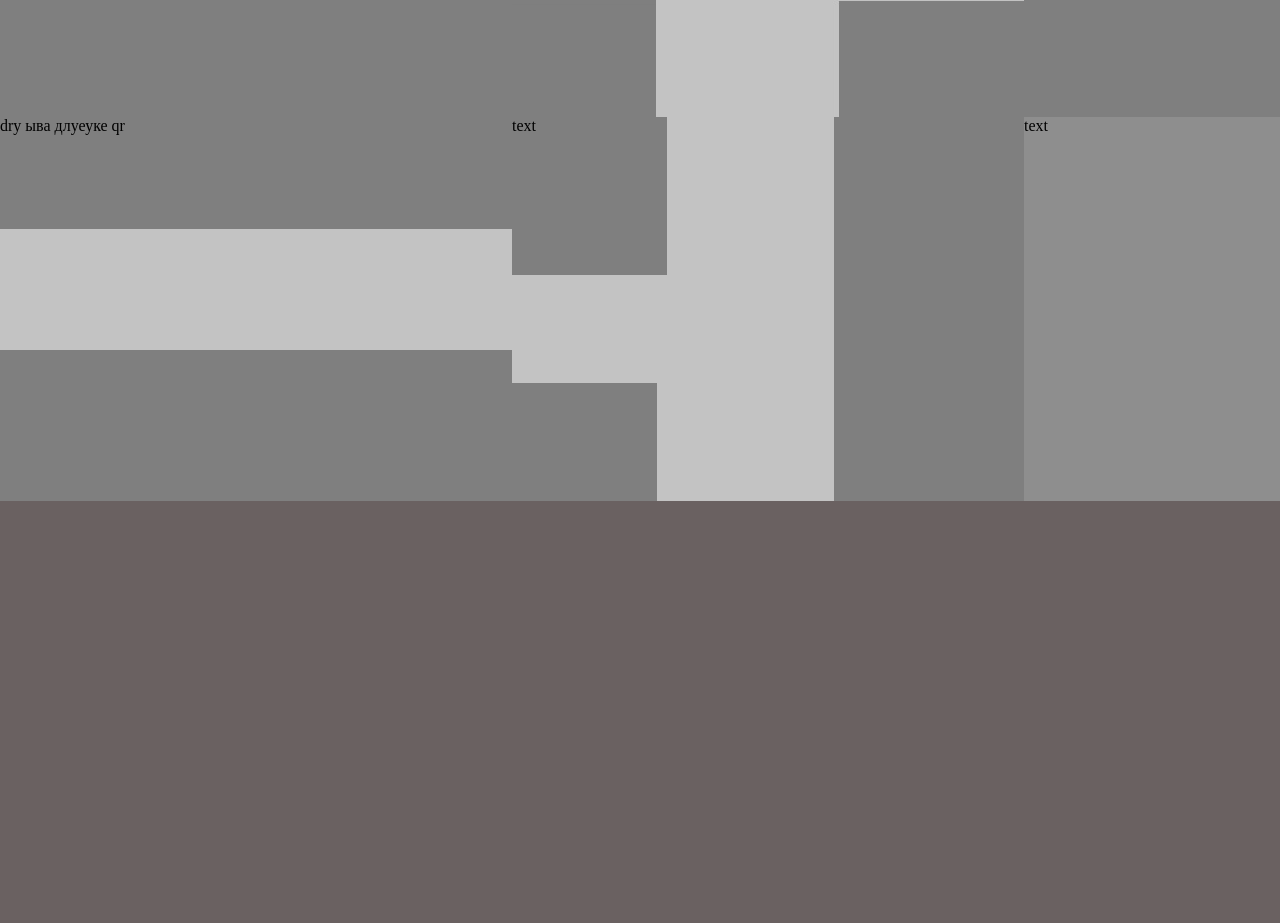
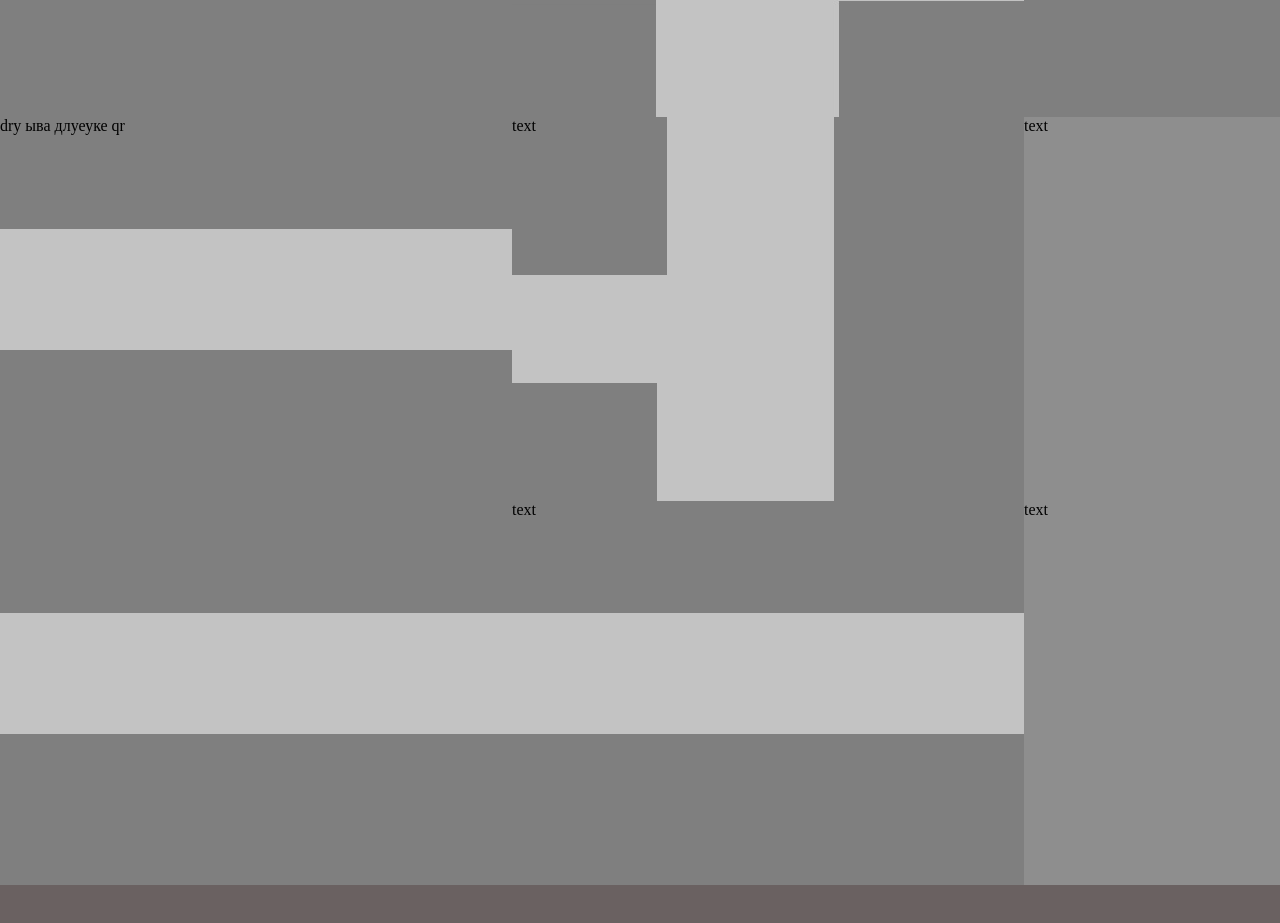
Before and after one commit to Umbrien/history_road, a plain HTML site: page index.html in a window 1280 px wide. Shown: the part 651-1574 px from the top of the page. Drawn offline with Linux system fonts and the light colour scheme.

Commit message:
Были реализованы линии

```diff
--- a/index.html
+++ b/index.html
@@ -26,6 +26,16 @@
 			<div class="road">text</div>
 		</div>
 
+
+		<!-- lines after that -->
+
+		<div class="line">
+			<div class="road road-horizon"></div><!--
+			 --><div class="road road-horizon">text</div><!--
+			 --><div class="road">text</div>
+		</div>
+
+
 	</div>
 </body>
 </html>
--- a/style.css
+++ b/style.css
@@ -35,11 +35,25 @@ body {
 }
 
 
+/* lines */
+
+.line {
+	width: 1536px; /* width = block's amount * block width*/
+	height: 384px; /* .road width */
+	background-color: #B4D826;
+}
+
+
+
+/* road */
+
+
 .road {
+	display: inline-block;
 	width: 512px;  /* .column width */
 	height: 384px;
-	margin-left: auto;
-	margin-right: auto;
+	margin: 0 auto;
+	vertical-align: top;
 	background-color: #8E8E8E;
 }
 
```
